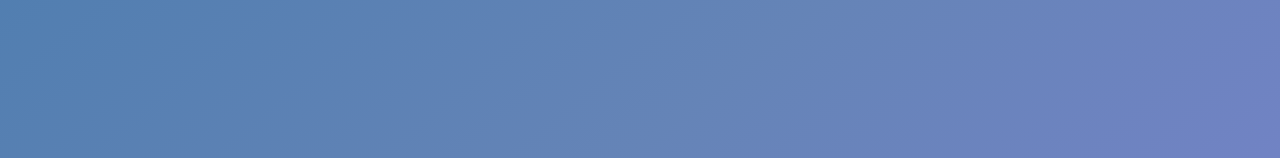
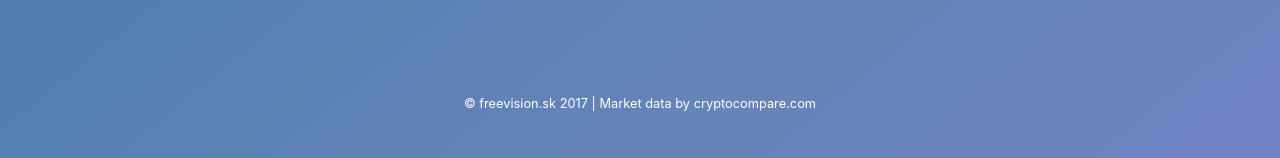
Before and after one commit to martinek/crypto-value, a React app: page /#/ in a window 1280 px wide. Shown: the part 639-797 px from the top of the page. Built offline with nearby package versions, Linux system fonts and the light colour scheme; no server answers.

Commit message:
Add page footer and API attribution.

```diff
--- a/src/assets/stylesheets/_variables.scss
+++ b/src/assets/stylesheets/_variables.scss
@@ -2,3 +2,5 @@
 $primary: #6584B7;
 $danger: #ff5252;
 $success: #7ecb20;
+
+$footer-background-color: transparent;
--- a/src/assets/stylesheets/app.scss
+++ b/src/assets/stylesheets/app.scss
@@ -31,3 +31,8 @@
     border-top: 1px solid $border;
     padding-top: 1.5rem;
 }
+
+.footer {
+    font-size: 0.8em;
+    padding: 1.5rem 1.5rem 3rem;
+}
--- a/src/components/layout/LayoutContainer.js
+++ b/src/components/layout/LayoutContainer.js
@@ -8,6 +8,15 @@ const LayoutContainer = ({children}) => (
                 {children}
             </div>
         </div>
+        <div className="hero-foot">
+            <footer className="footer">
+                <div className="container">
+                    <div className="content has-text-centered">
+                        <p>©&nbsp;<a href="https://www.freevision.sk" target="new">freevision.sk</a>&nbsp;2017 | Market&nbsp;data&nbsp;by&nbsp;<a href="https://www.cryptocompare.com/" target="new">cryptocompare.com</a></p>
+                    </div>
+                </div>
+            </footer>
+        </div>
     </section>
 );
 
```
